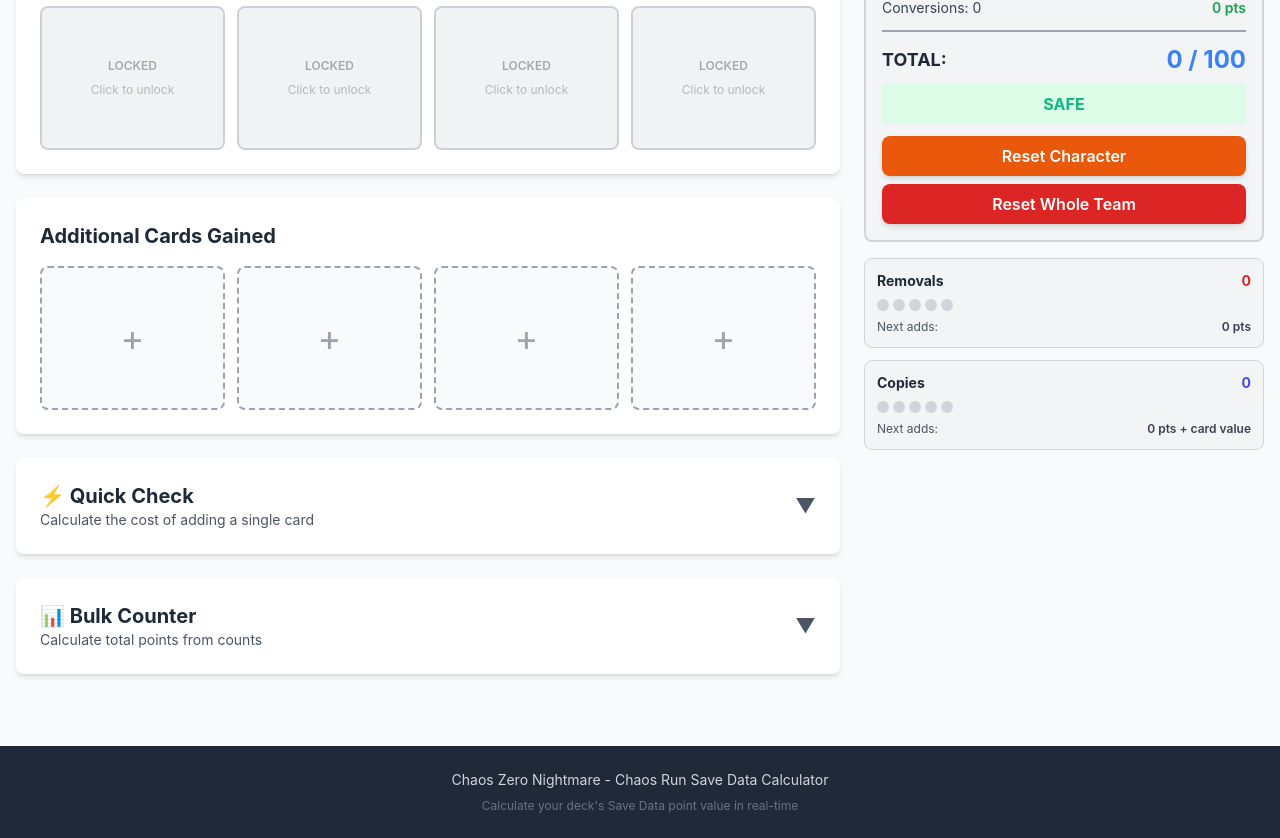
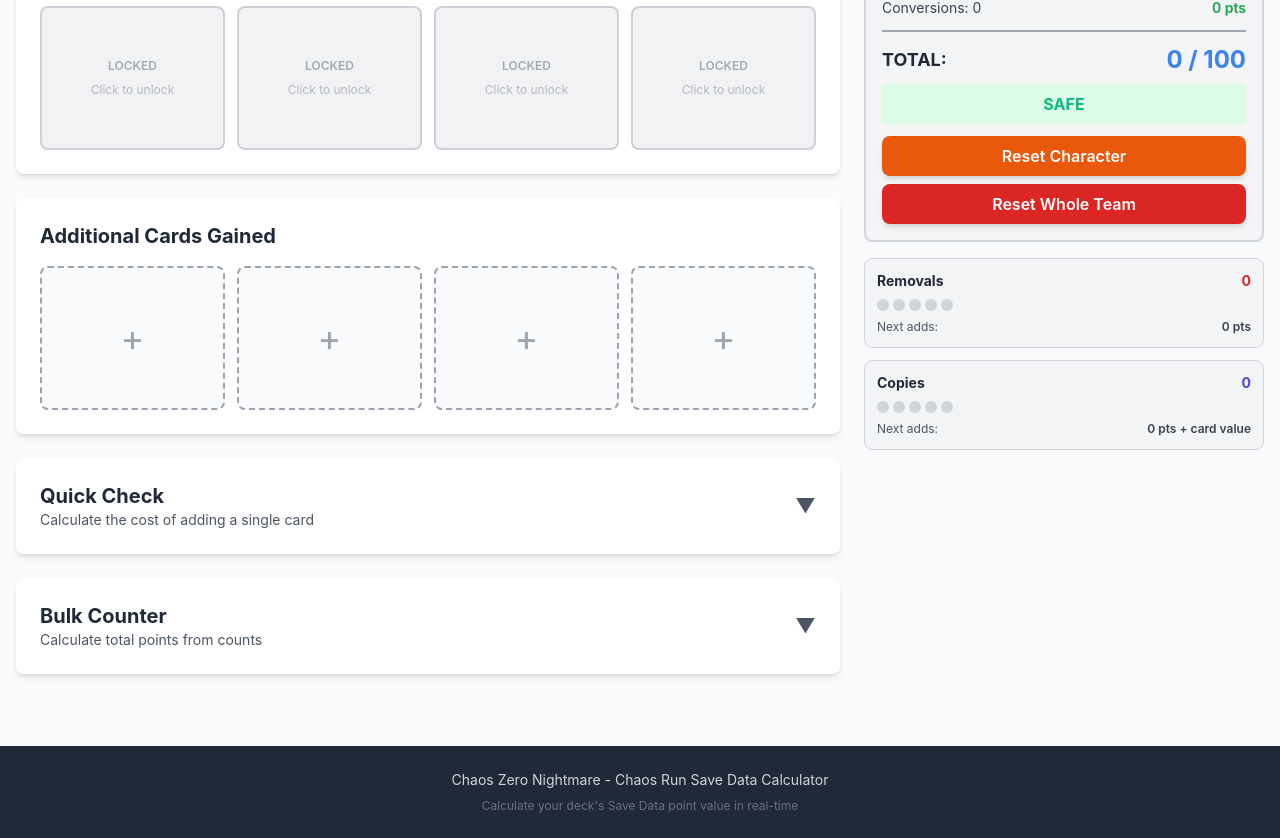
Before and after one commit to Jaxic/CZN-Calc, a React (Vite) app: page / in a window 1280 px wide. Shown: the part 1040-1878 px from the top of the page. Built offline with nearby package versions, Linux system fonts and the light colour scheme.

Commit message:
Remove emojis from Quick Check and Bulk Counter headings
- Removed ⚡ emoji from Quick Check heading
- Removed 📊 emoji from Bulk Counter heading

```diff
--- a/src/components/BulkCounterSection.jsx
+++ b/src/components/BulkCounterSection.jsx
@@ -112,7 +112,7 @@ const BulkCounterSection = () => {
       >
         <div>
           <h2 className="text-xl font-bold text-gray-800 dark:text-gray-100">
-            📊 Bulk Counter
+            Bulk Counter
           </h2>
           <p className="text-sm text-gray-600 dark:text-gray-400">
             Calculate total points from counts
--- a/src/components/QuickLookupSection.jsx
+++ b/src/components/QuickLookupSection.jsx
@@ -65,7 +65,7 @@ const QuickLookupSection = ({ isExpanded: externalIsExpanded, setIsExpanded: ext
       >
         <div>
           <h2 className="text-xl font-bold text-gray-800 dark:text-gray-100">
-            ⚡ Quick Check
+            Quick Check
           </h2>
           <p className="text-sm text-gray-600 dark:text-gray-400">
             Calculate the cost of adding a single card
```
